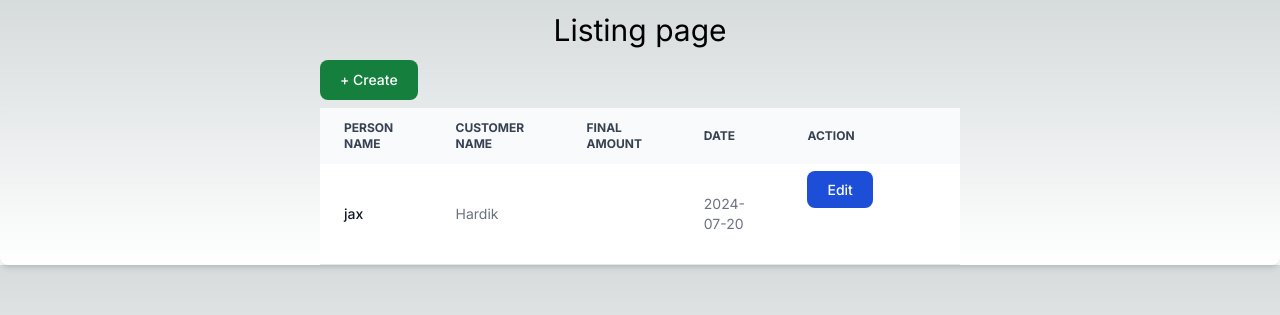
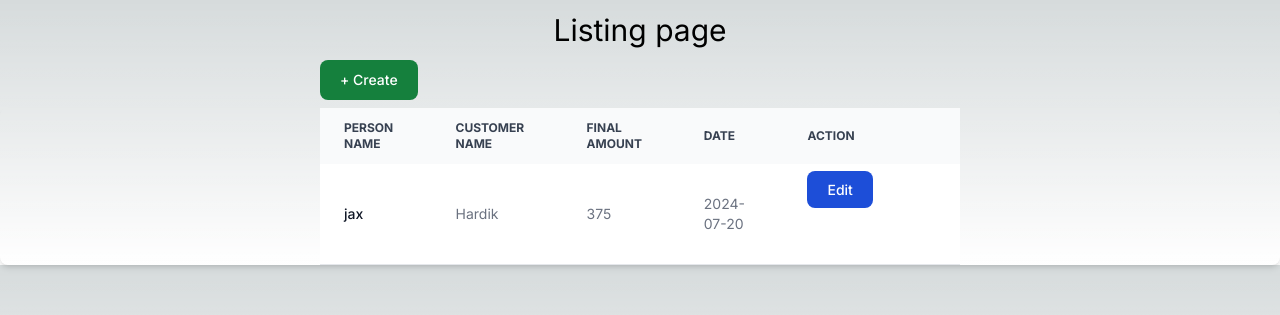
Before and after one commit to Hardik-erda2024/ShutterForm, a Next.js app: page /List in a window 1280 px wide. Shown: the top 315 px of the page. Built offline with nearby package versions, Linux system fonts and the light colour scheme.

Commit message:
default values added to redux

```diff
--- a/app/RTK/Features/shutterSell/shutterSellSlice.ts
+++ b/app/RTK/Features/shutterSell/shutterSellSlice.ts
@@ -15,6 +15,7 @@ const initialState = [
     customerName: "Hardik",
     personName: "jax",
     dueDate: "2024-07-20",
+    finalAmount:"375"
   },
 ];
 const shutterSellSlice = createSlice({
```
